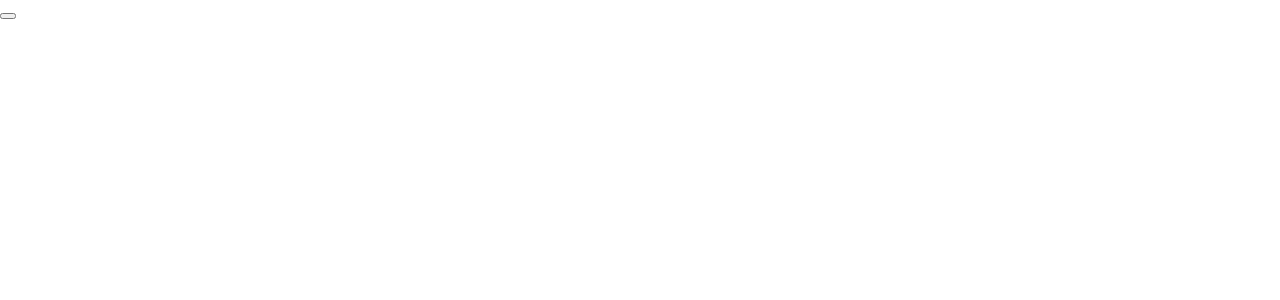
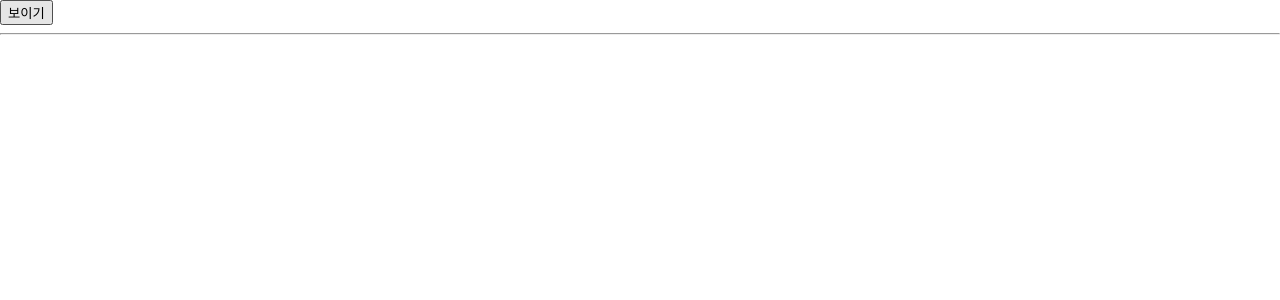
Before and after one commit to cyeongb/react_reactKisul, a React (Create React App) app: page / in a window 1280 px wide. Shown: the top 300 px of the page. Built offline with nearby package versions, Linux system fonts and the light colour scheme.

Commit message:
0504 22:21

```diff
--- a/src/App.js
+++ b/src/App.js
@@ -10,7 +10,11 @@ const App = () => {
         onClick={() => {
           setVisible(!visible);
         }}
-      ></button>
+      >
+        {visible ? "숨기기" : "보이기"}
+      </button>
+      <hr />
+      {visible && <Info />}
     </div>
   );
 };
--- a/src/Info.js
+++ b/src/Info.js
@@ -9,13 +9,13 @@ const Info = () => {
   cleanup 함수를 반환해야 한다.*/
   useEffect(() => {
     console.log("effect 발생");
-    console.log(name);
+    console.log({ name, nickname });
 
     return () => {
       console.log("cleanup 함수 반환");
-      console.log(name);
+      console.log({ name, nickname });
     };
-  });
+  }, [{ name, nickname }]);
 
   const onChangeName = (e) => {
     setName(e.target.value);
```
